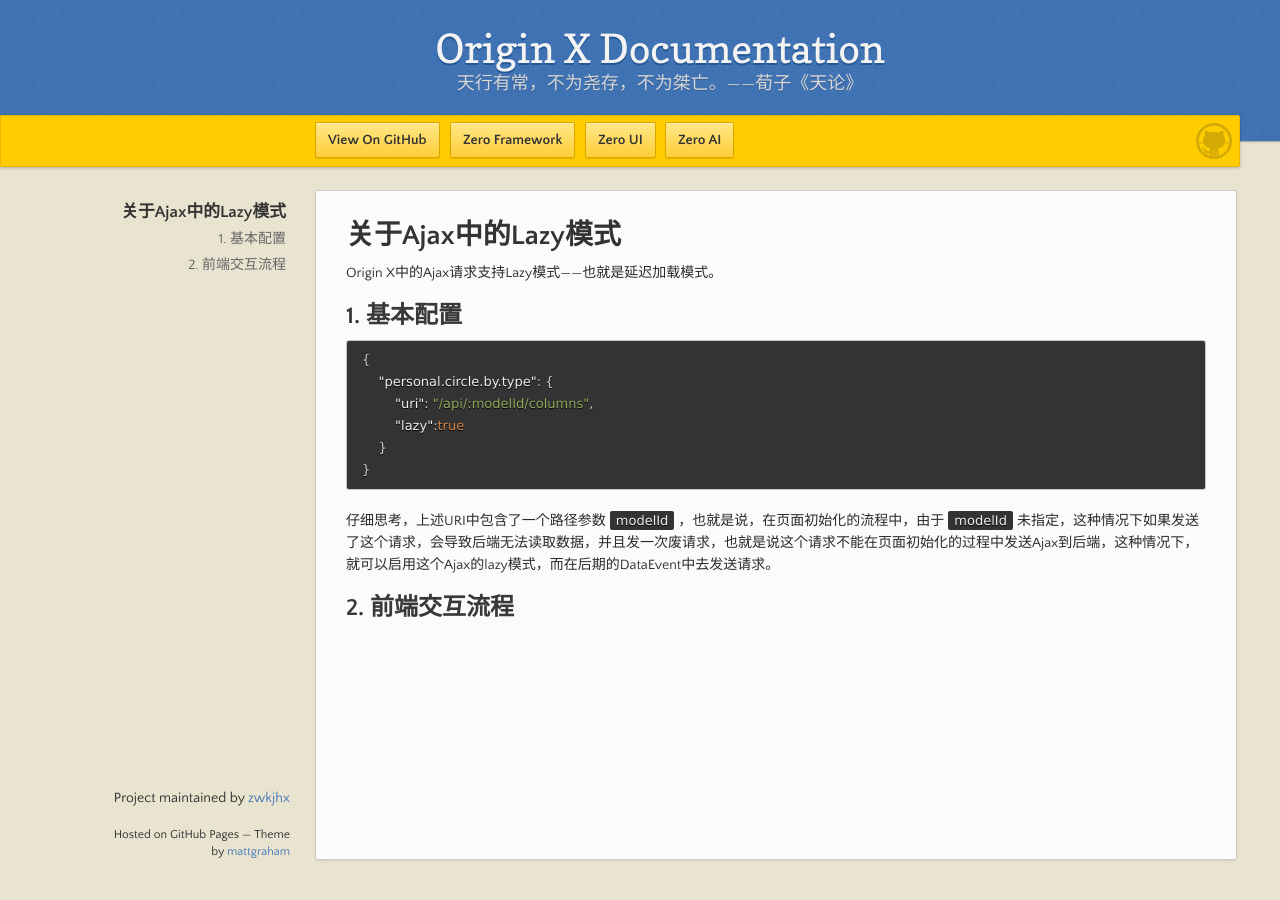
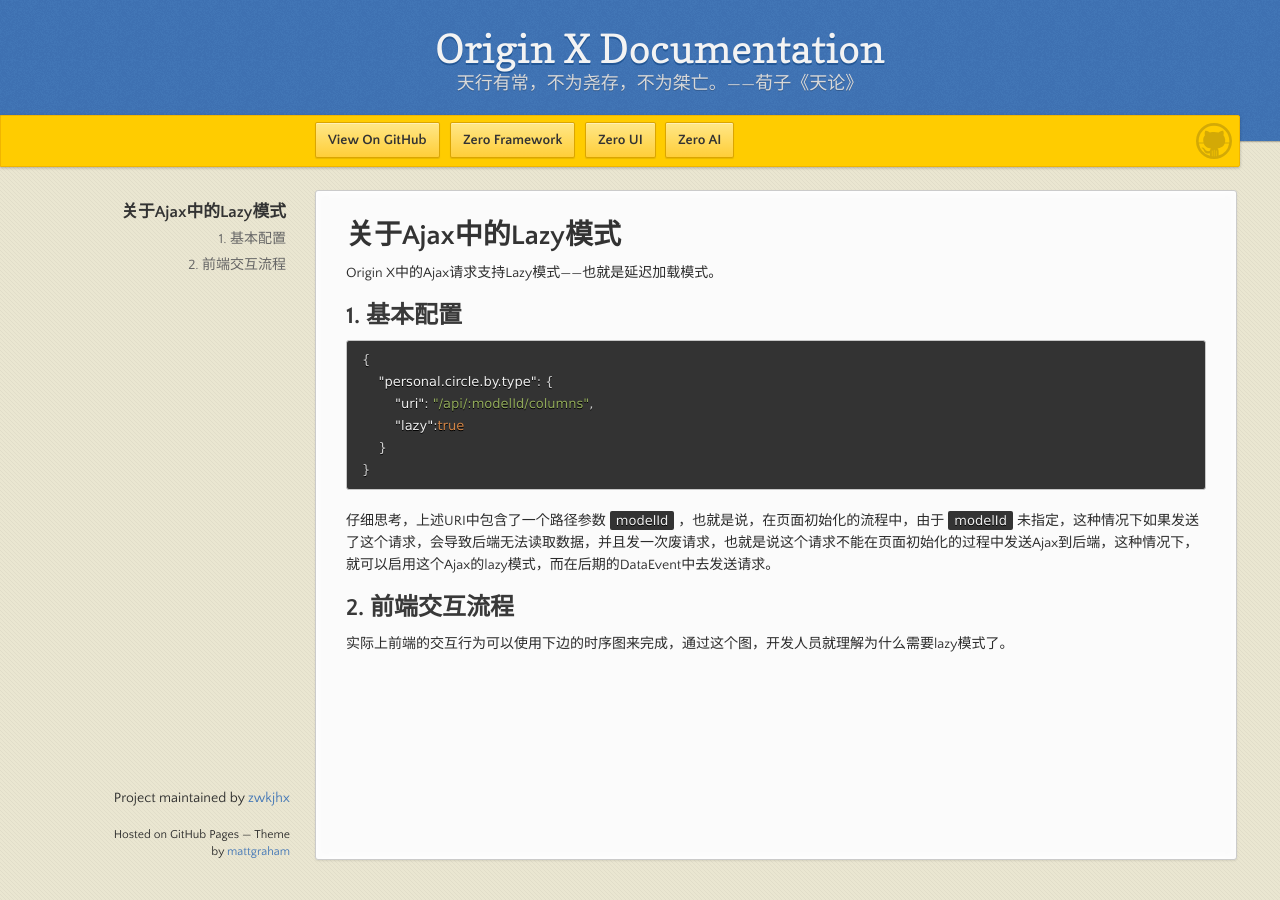
Before and after one commit to zwkjhx/ox-doc, a Jekyll site: the page built from specification/3-origin-xgui-fan/spo-008-guan-yu-ajax-zhong-de-lazy-mo-shi.md, in a window 1280 px wide. Built offline with Jekyll 4.4.1, drawn with Linux system fonts in a browser that asks for light colours; our own code applies the rules of GitHub Pages for plain Markdown files.

Commit message:
Updates specification/3-origin-xgui-fan/spo-008-guan-yu-ajax-zhong-de-lazy-mo-shi.md
Auto commit by GitBook Editor

```diff
--- a/specification/3-origin-xgui-fan/spo-008-guan-yu-ajax-zhong-de-lazy-mo-shi.md
+++ b/specification/3-origin-xgui-fan/spo-008-guan-yu-ajax-zhong-de-lazy-mo-shi.md
@@ -16,3 +16,5 @@
 仔细思考，上述URI中包含了一个路径参数`modelId`，也就是说，在页面初始化的流程中，由于`modelId`未指定，这种情况下如果发送了这个请求，会导致后端无法读取数据，并且发一次废请求，也就是说这个请求不能在页面初始化的过程中发送Ajax到后端，这种情况下，就可以启用这个Ajax的lazy模式，而在后期的DataEvent中去发送请求。
 
 ## 2. 前端交互流程
+
+实际上前端的交互行为可以使用下边的时序图来完成，通过这个图，开发人员就理解为什么需要lazy模式了。
```
